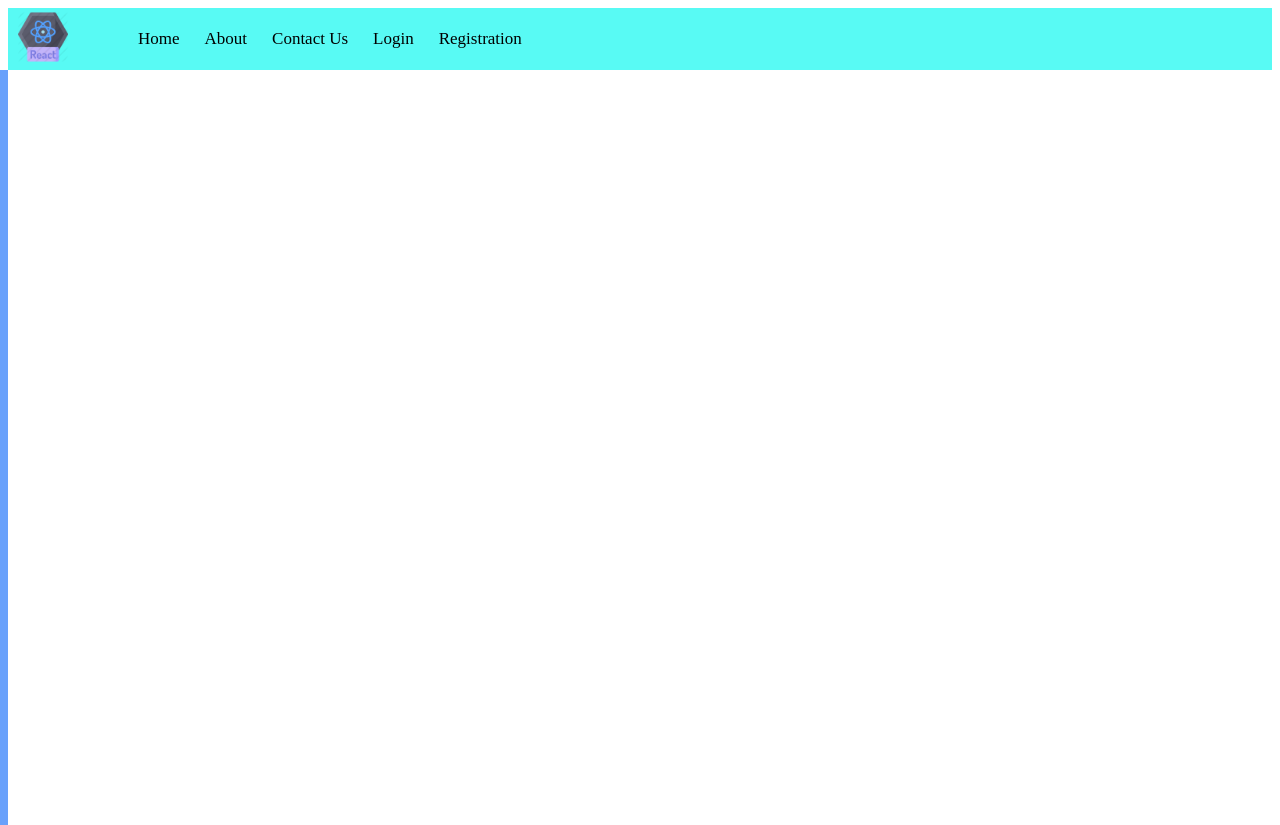
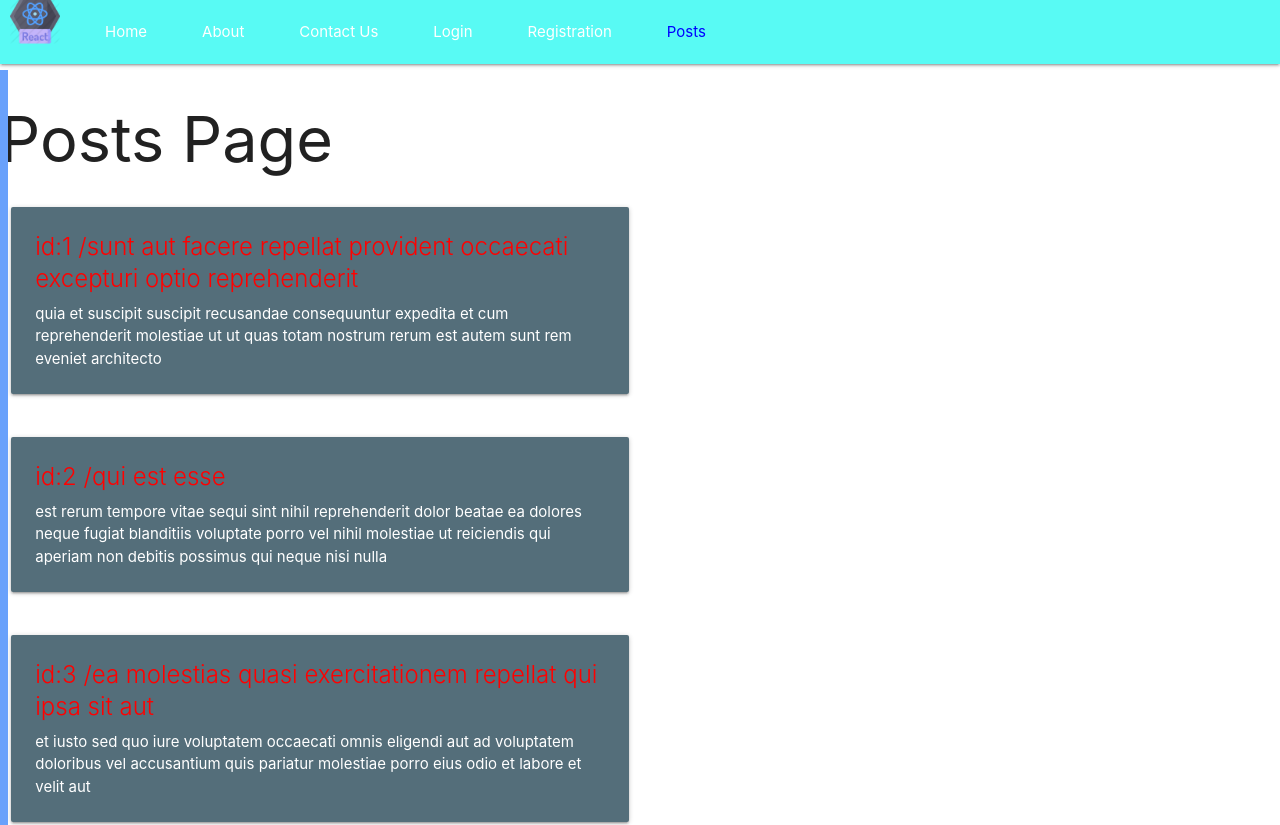
Before and after one commit to Vrezh22/WebProject, a React (Create React App) app: page /posts in a window 1280 px wide. Shown: the top 825 px of the page. Before the commit the page ends 800 px from the top, so only its background shows below. Built offline with nearby package versions, Linux system fonts and the light colour scheme.

Commit message:
lesson_3_map_router

```diff
--- a/package.json
+++ b/package.json
@@ -8,6 +8,7 @@
     "@testing-library/user-event": "^12.2.2",
     "react": "^17.0.1",
     "react-dom": "^17.0.1",
+    "react-router-dom": "^5.2.0",
     "react-scripts": "4.0.1",
     "web-vitals": "^0.2.4"
   },
--- a/public/index.html
+++ b/public/index.html
@@ -3,6 +3,8 @@
   <head>
     <meta charset="utf-8" />
     <link rel="icon" href="%PUBLIC_URL%/favicon.ico" />
+    <!-- Compiled and minified CSS -->
+    <link rel="stylesheet" href="https://cdnjs.cloudflare.com/ajax/libs/materialize/1.0.0/css/materialize.min.css">
     <meta name="viewport" content="width=device-width, initial-scale=1" />
     <meta name="theme-color" content="#000000" />
     <meta
--- a/src/App.js
+++ b/src/App.js
@@ -1,34 +1,85 @@
 import React from 'react'
 import Navbar from './components/navbar'
 import Aside from './components/aside'
+import { Route, Switch, Redirect } from 'react-router-dom';
 
-const navbarItems = {
-  home: {
+//pages
+import About from './pages/about';
+import ContactUs from './pages/contactUs';
+import Login from './pages/login';
+import Registration from './pages/registration';
+import Posts from './pages/posts'
+
+const data = {
+  navbarItems: [{
+    id: 1,
     name: 'Home',
-    link: '#'
+    link: '/'
   },
-  about: {
+  {
+    id: 2,
     name: 'About',
-    link: '#'
+    link: '/about'
   },
-  contactUs: {
+  {
+    id: 3,
     name: 'Contact Us',
-    link: '#'
+    link: '/contactus'
   },
-  login: {
+  {
+    id: 4,
     name: 'Login',
-    link: '#'
+    link: '/login'
   },
-  registration: {
+  {
+    id: 5,
     name: 'Registration',
-    link: '#'
+    link: '/registration'
+  }, {
+    id: 6,
+    name: 'Posts',
+    link: '/posts'
   }
+  ],
+
+  posts: [
+    {
+      userId: 1,
+      id: 1,
+      title: "sunt aut facere repellat provident occaecati excepturi optio reprehenderit",
+      body: "quia et suscipit suscipit recusandae consequuntur expedita et cum reprehenderit molestiae ut ut quas totam nostrum rerum est autem sunt rem eveniet architecto",
+    },
+    {
+      userId: 1,
+      id: 2,
+      title: "qui est esse",
+      body: "est rerum tempore vitae sequi sint nihil reprehenderit dolor beatae ea dolores neque fugiat blanditiis voluptate porro vel nihil molestiae ut reiciendis qui aperiam non debitis possimus qui neque nisi nulla",
+    },
+    {
+      userId: 1,
+      id: 3,
+      title: "ea molestias quasi exercitationem repellat qui ipsa sit aut",
+      body: "et iusto sed quo iure voluptatem occaecati omnis eligendi aut ad voluptatem doloribus vel accusantium quis pariatur molestiae porro eius odio et labore et velit aut",
+    },
+    {
+      userId: 1,
+      id: 4,
+      title: "eum et est occaecati",
+      body: "ullam et saepe reiciendis voluptatem adipisci sit amet autem assumenda provident rerum culpa quis hic commodi nesciunt rem tenetur doloremque ipsam iure quis sunt voluptatem rerum illo velit",
+    },
+    {
+      userId: 1,
+      id: 5,
+      title: "nesciunt quas odio",
+      body: "repudiandae veniam quaerat sunt sed alias aut fugiat sit autem sed est voluptatem omnis possimus esse voluptatibus quis est aut tenetur dolor neque",
+    }
+  ]
 }
 
 class App extends React.Component {
   constructor(props) {
-    super(props)
-    this.toggleOpenAside = this.toggleOpenAside.bind(this)
+    super(props);
+    this.toggleOpenAside = this.toggleOpenAside.bind(this);
   }
   state = {
     isOpen: false,
@@ -39,8 +90,20 @@ class App extends React.Component {
 
     return (
       <div className="App">
-        <Navbar navbarIntems={navbarItems} toggleOpenAside={this.toggleOpenAside} />
+        <Navbar navbarItems={data.navbarItems} toggleOpenAside={this.toggleOpenAside} />
         <Aside isOpen={this.state.isOpen} />
+        <div className="app_content">
+          <Switch>
+            <Route path="/about" component={About} />
+            <Route path="/contactus" component={ContactUs} />
+            <Route path="/login" component={Login} />
+            <Route path="/registration" component={Registration} />
+            <Route path="/posts" render={(props) => <Posts {...props} posts={data.posts}/>} />
+            <Redirect from="*" to="/" />
+          </Switch>
+        </div>
+
+
       </div>
     )
   }
--- a/src/components/aside/index.jsx
+++ b/src/components/aside/index.jsx
@@ -9,4 +9,6 @@ const Aside = ({ isOpen }) => {
     )
 }
 
+
+
 export default Aside;
--- a/src/components/navbar/index.jsx
+++ b/src/components/navbar/index.jsx
@@ -1,10 +1,18 @@
 import React from 'react';
+import { NavLink } from 'react-router-dom';
 //images
-import logo from '../../images/logo.png'
+import logo from '../../images/logo.png';
 
 
-const Navbar = ({ navbarIntems,toggleOpenAside}) => {
-    const { home, about, contactUs, login, registration } = navbarIntems;
+const Navbar = ({ navbarItems, toggleOpenAside }) => {
+
+    const showNavbarItems = navbarItems.map(item => {
+        return (
+            <li className="nav_item" key={item.id}>
+                <NavLink to={item.link} exact activeClassName="navActiveItem"> {item.name} </NavLink>
+            </li>
+        )
+    })
 
     return (
         <nav className="navbar">
@@ -12,14 +20,12 @@ const Navbar = ({ navbarIntems,toggleOpenAside}) => {
                 <img src={logo} alt="logo" />
             </div>
             <ul className="nav_list">
-                <li className="nav_item">{home.name}</li>
-                <li className="nav_item">{about.name}</li>
-                <li className="nav_item">{contactUs.name}</li>
-                <li className="nav_item">{login.name}</li>
-                <li className="nav_item">{registration.name}</li>
+                {showNavbarItems}
             </ul>
         </nav>
     )
 }
 
+
+
 export default Navbar;
--- a/src/index.css
+++ b/src/index.css
@@ -1,10 +1,16 @@
+a{
+  text-decoration: none;
+  color:black;
+}
 .App {
   display: flex;
   justify-content: space-between;
   height: 100%;
   width: 100%;
 }
-
+.app_content {
+  margin-top: 63px;
+}
 img {
   width: 100%;
   height: 100%;
@@ -23,7 +29,9 @@ img {
   display: flex;
   height: 50px;
 }
-
+.navbar {
+  position: fixed;
+}
 .navbar_nav {
   display: flex;
 }
@@ -90,6 +98,9 @@ img {
   margin: 0px 10px;
   cursor: pointer;
 }
+.navActiveItem {
+  color:blue;
+}
 
 /* aside */
 
--- a/src/index.js
+++ b/src/index.js
@@ -2,10 +2,14 @@ import React from 'react';
 import ReactDOM from 'react-dom';
 import './index.css';
 import App from './App';
+import { BrowserRouter as Router } from 'react-router-dom';
 
 ReactDOM.render(
+
   <React.StrictMode>
-    <App />
+    <Router>
+      <App />
+    </Router>
   </React.StrictMode>,
   document.getElementById('root')
 );
--- /dev/null
+++ b/src/pages/about/index.jsx
@@ -0,0 +1,11 @@
+import React from 'react';
+
+const About = (props) => {
+    return (
+        <div>
+            <h1>About Page</h1>
+        </div>
+    )
+}
+
+export default About;
--- /dev/null
+++ b/src/pages/contactUs/index.jsx
@@ -0,0 +1,13 @@
+import React from 'react';
+import { Link } from 'react-router-dom';
+
+const ContactUs = (props) => {
+    return (
+        <div>
+            <Link to="/about">Go to About Page </Link>
+            <h1>About Us</h1>
+        </div>
+    )
+}
+
+export default ContactUs;
--- /dev/null
+++ b/src/pages/login/index.jsx
@@ -0,0 +1,12 @@
+import React from 'react';
+
+const Login = (props) =>{
+    return (
+        <div>
+            <h1>Login Page</h1>
+        </div>
+    )
+}
+
+
+export default Login;
--- /dev/null
+++ b/src/pages/posts/index.jsx
@@ -0,0 +1,29 @@
+import React from 'react';
+
+const Posts = (props) => {
+    const posts = props.posts;
+    const mapPosts = posts.map(post => {
+        return (
+            <div className="row" key={post.id}>
+                <div className="col s12 m6">
+                    <div className="card blue-grey darken-1">
+                        <div className="card-content white-text">
+                            <span className="card-title" style={{ color: 'red' }}>id:{post.id}   /{post.title}</span>
+                            <p>{post.body}</p>
+                        </div>
+                    </div>
+                </div>
+            </div>
+        )
+    })
+    return (
+        <div>
+            <h1>Posts Page</h1>
+            {mapPosts}
+
+
+        </div>
+    )
+}
+
+export default Posts;
--- /dev/null
+++ b/src/pages/registration/index.jsx
@@ -0,0 +1,11 @@
+import React from 'react';
+
+const Registration = (props) => {
+    return (
+        <div>
+            <h1>Registration Page</h1>
+        </div>
+    )
+}
+
+export default Registration;
```
Also changed, not shown: 2 other files (tests, documents, lock files or other folders).
